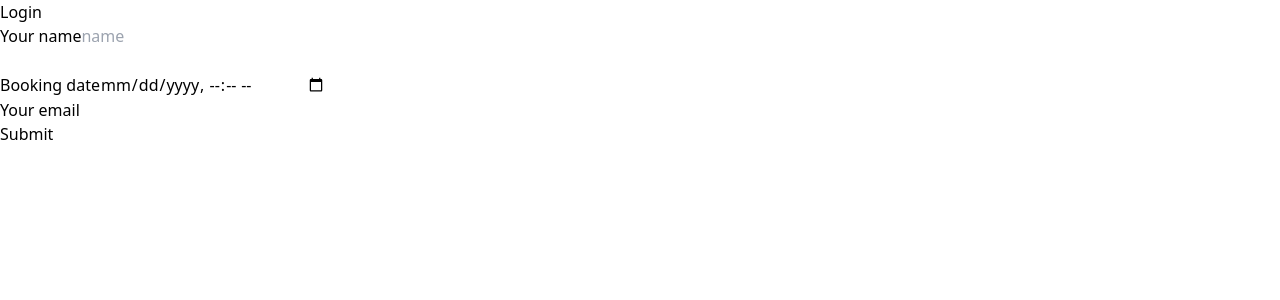
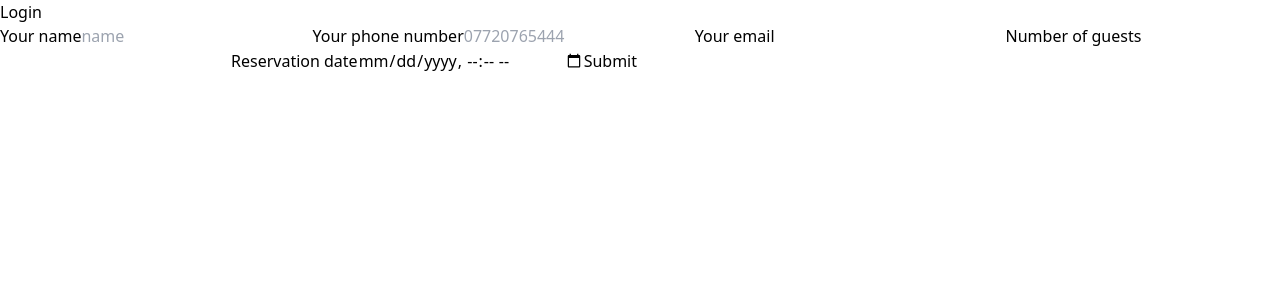
Before and after one commit to eviebutland/trial-forms, a React (Vite) app: page /login in a window 1280 px wide. Shown: the top 300 px of the page. Built offline with nearby package versions, Linux system fonts and the light colour scheme.

Commit message:
Making components

```diff
--- a/src/components/molecules/Error.tsx
+++ b/src/components/molecules/Error.tsx
@@ -0,0 +1,6 @@
+interface Props {
+  message: string;
+}
+export const ErrorMessage = (props: Props) => {
+  return <p className="bg-red-700 text-white">{props.message}</p>;
+};
--- /dev/null
+++ b/src/components/molecules/FormField.tsx
@@ -0,0 +1,23 @@
+import { FieldError, UseFormRegister } from "react-hook-form/dist/types";
+import { ErrorMessage } from "./Error";
+import { FormInput } from "../../types/form";
+import { ReactNode } from "react";
+
+interface Props {
+  name: "firstName" | "numberOfPeople" | "dayOfBooking" | "email" | "phone";
+  label: string;
+  errors: FieldError | undefined;
+  children: ReactNode;
+}
+
+export const FormField = (props: Props) => {
+  return (
+    <>
+      <label htmlFor={props.name}>{props.label}</label>
+
+      {props.children}
+
+      {props.errors?.message && <ErrorMessage message={props.errors.message} />}
+    </>
+  );
+};
--- a/src/components/organisms/forms/Login.tsx
+++ b/src/components/organisms/forms/Login.tsx
@@ -3,14 +3,12 @@ import { zodResolver } from "@hookform/resolvers/zod";
 import * as z from "zod";
 import dayjs from "dayjs";
 import isSameOrAfter from "dayjs/plugin/isSameOrAfter";
+import { FormField } from "../../molecules/FormField";
+import { FormInput } from "../../../types/form";
+import { ErrorMessage } from "../../molecules/Error";
 
 dayjs.extend(isSameOrAfter);
-interface FormInput {
-  firstName: string;
-  numberOfPeople: number;
-  dayOfBooking: string;
-  email: string;
-}
+
 const now = new Date();
 const minTime = dayjs().add(1, "hour").toISOString(); // not actually working
 const maxTime = dayjs().add(1, "year").toISOString(); // not actually working
@@ -29,6 +27,10 @@ const schema = z.object({
   numberOfPeople: z.number().min(1).max(12, { message: "Contact support" }),
   email: z.string({ required_error: "please provide an email" }).email(),
   dayOfBooking: zodDayIsBefore,
+  phone: z
+    .string()
+    .min(10, { message: "Please enter a valid phone number" })
+    .max(15, { message: "Please enter a valid phone number" }), // would use a different validation as this is not very strong
 });
 
 export default function LoginForm() {
@@ -57,67 +59,70 @@ export default function LoginForm() {
     console.log("disabled", disabled);
   }
   return (
-    <form onSubmit={handleSubmit(submitForm)}>
-      {/* make into component */}
-      <div>
-        <label htmlFor="firstName">Your name</label>
+    <form onSubmit={handleSubmit(submitForm)} noValidate>
+      <FormField
+        name="firstName"
+        label={"Your name"}
+        errors={errors?.firstName}
+      >
         <input
+          type="string"
           {...register("firstName")}
           placeholder="name"
-          aria-invalid={errors?.firstName ? "true" : "false"}
+          aria-invalid={errors.firstName ? "true" : "false"}
         />
+      </FormField>
 
-        {errors.firstName?.message && (
-          <p className="bg-red-700 text-white">{errors.firstName?.message}</p>
-        )}
-      </div>
+      <FormField name="phone" label="Your phone number" errors={errors?.phone}>
+        <input
+          {...register("phone")}
+          placeholder="07720765444"
+          type="phone"
+          aria-invalid={errors.phone ? "true" : "false"}
+        />
+      </FormField>
 
-      {/* {submitCount > 5 && (
-        <strong className="text-red-900">
-          You have reached max number of submissions
-        </strong>
-      )} */}
+      <FormField name="email" errors={errors.email} label="Your email">
+        <input
+          {...register("email")}
+          type="email"
+          aria-invalid={errors.email ? "true" : "false"}
+        />
+      </FormField>
 
-      <input
-        type="number"
-        {...register("numberOfPeople", {
-          setValueAs: (v) => parseInt(v),
-        })}
-      />
-      {errors.numberOfPeople?.message && (
-        <p className="bg-red-700 text-white">
-          {errors.numberOfPeople?.message}
-        </p>
+      <FormField
+        name="numberOfPeople"
+        label="Number of guests"
+        errors={errors.numberOfPeople}
+      >
+        <input
+          {...register("numberOfPeople", {
+            setValueAs: (v) => parseInt(v),
+          })}
+          type="number"
+          aria-invalid={errors.numberOfPeople ? "true" : "false"}
+        />
+      </FormField>
+
+      {/* maybe don't use date time as can't control the time step */}
+      <FormField
+        label="Reservation date"
+        name="dayOfBooking"
+        errors={errors.dayOfBooking}
+      >
+        <input
+          min={minTime}
+          max={maxTime}
+          {...register("dayOfBooking", { valueAsDate: true })}
+          type="datetime-local"
+          aria-invalid={errors.email ? "true" : "false"}
+        />
+      </FormField>
+
+      {submitCount > 5 && (
+        <ErrorMessage message="You have reached max number of submissions"></ErrorMessage>
       )}
 
-      <div>
-        <label htmlFor="dayOfBooking">Booking date</label>
-
-        {/* maybe don't use date time as can't control the time step */}
-        <input
-          {...register("dayOfBooking", { valueAsDate: true })}
-          type="datetime-local"
-          min={minTime}
-          max={maxTime}
-        />
-        {errors.dayOfBooking?.message && (
-          <p className="bg-red-700 text-white">
-            {errors.dayOfBooking?.message}
-          </p>
-        )}
-      </div>
-
-      <div>
-        <label htmlFor="email">Your email</label>
-
-        <input {...register("email")} type="email" />
-
-        {errors.email?.message && (
-          <p className="bg-red-700 text-white">{errors.email?.message}</p>
-        )}
-      </div>
-
-      {/* <button type="submit">Submit</button> */}
       <button onClick={handleClick}>Submit</button>
     </form>
   );
--- /dev/null
+++ b/src/types/form.ts
@@ -0,0 +1,7 @@
+export interface FormInput {
+  firstName: string;
+  numberOfPeople: number;
+  dayOfBooking: string;
+  email: string;
+  phone: string;
+}
```
